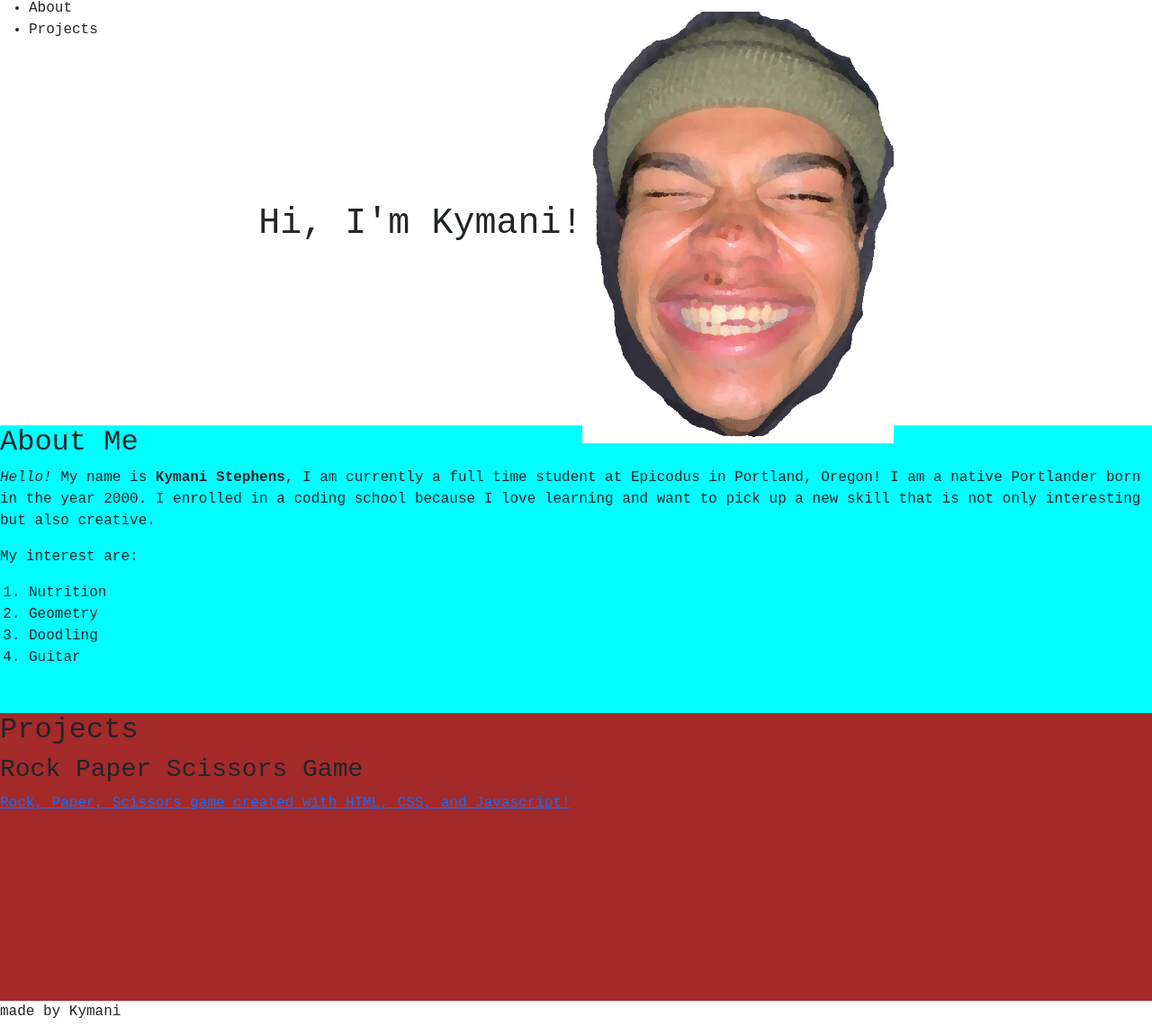
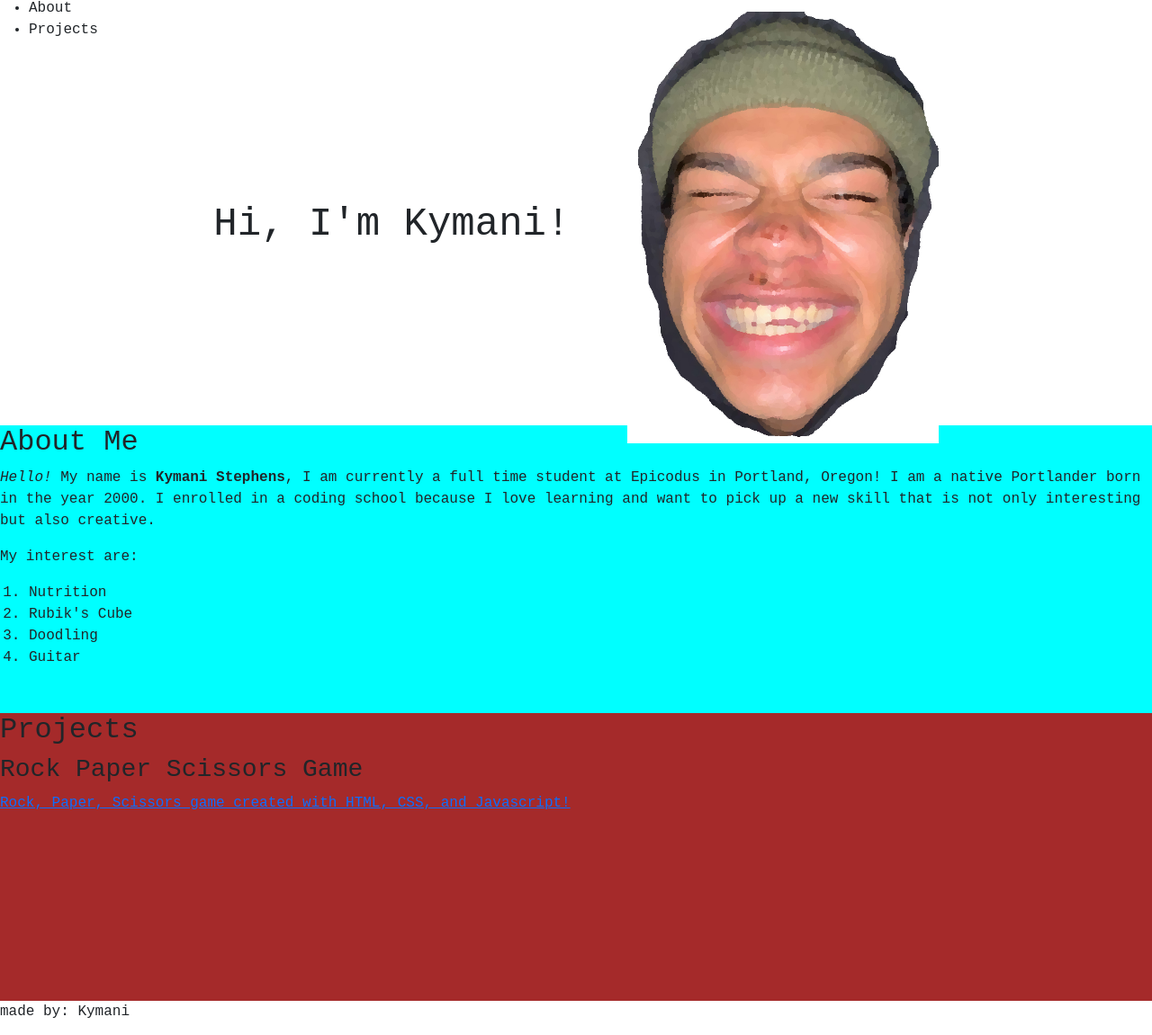
Before and after one commit to krs00/portfolio-landing-page, a website: page index.html in a window 1280 px wide. Shown: the part 27-1178 px from the top of the page at 90% size. Drawn offline with nearby package versions, Linux system fonts and the light colour scheme.

Commit message:
fix center positioning header section

```diff
--- a/css/styles.css
+++ b/css/styles.css
@@ -64,6 +64,8 @@ p, h1, h2, h3, h4, h5, h6 {
 
     display: flex;
     align-items: center;
+    font-size: 5.5vh;
+    margin-right: 8vh;
 
 }
 
--- a/index.html
+++ b/index.html
@@ -53,7 +53,7 @@
         <p>My interest are:
             <ol>
                 <li>Nutrition</li>
-                <li>Geometry</li>
+                <li>Rubik's Cube</li>
                 <li>Doodling</li>
                 <li>Guitar</li>
 
@@ -81,7 +81,8 @@
 
     <footer id="footer">
 
-        <p>made by Kymani</p>
+        <p>made by: Kymani</p>
+        <img src="">
 
     </footer>
 
```
